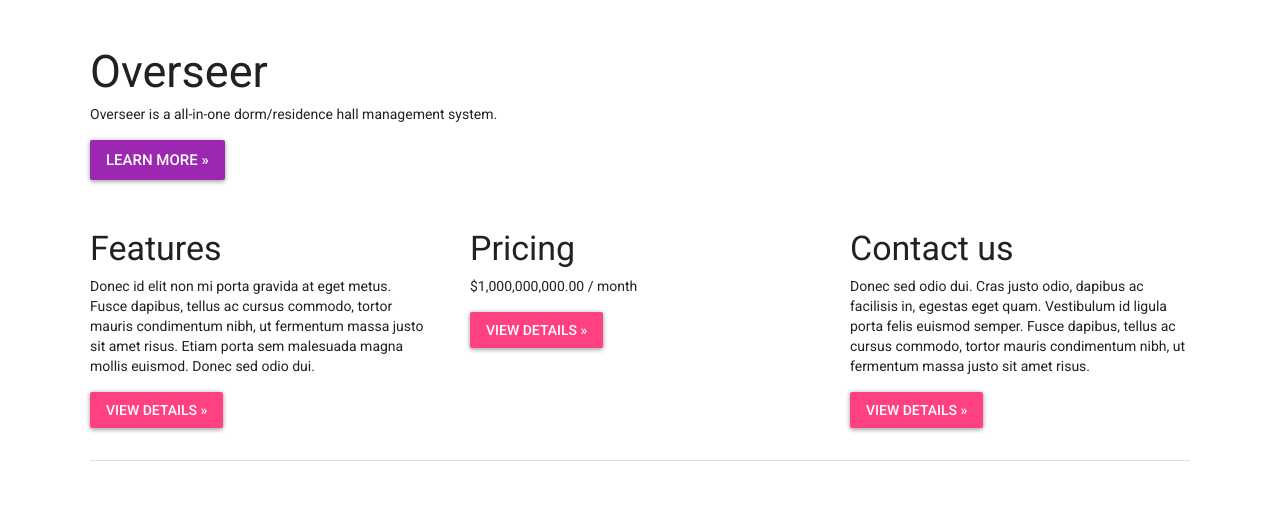
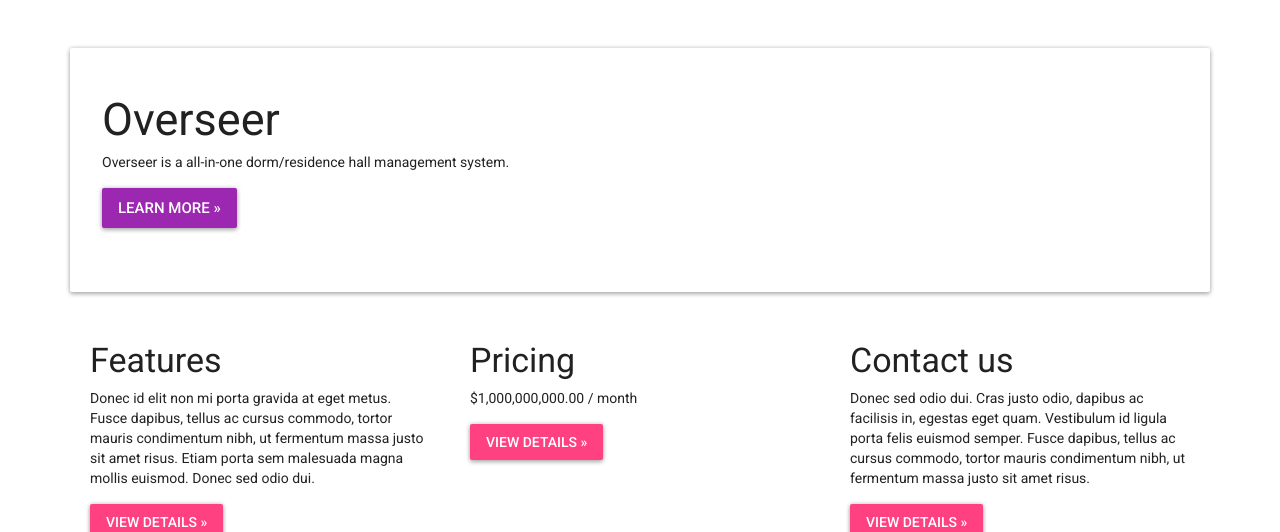
Before and after one commit to azy2/Overseer, a Flask app: page / in a window 1280 px wide. Shown: the part 56-588 px from the top of the page. Run offline with Flask 2, Linux system fonts and the light colour scheme; parts of the project's set-up code (start-up, migrations or seed data) failed here and were passed over; some libraries are stand-ins or nearby versions.

Commit message:
Small style change on index.html

```diff
--- a/ovs/templates/index.html
+++ b/ovs/templates/index.html
@@ -2,7 +2,7 @@
 {% block title %}Overseer{% endblock %}
 
 {% block content %}
-        <div class="container mt-5">
+        <div class="container mt-5 jumbotron">
             <h1 class="display-3">Overseer</h1>
             <p>Overseer is a all-in-one dorm/residence hall management system.</p>
             <p><a class="btn btn-primary btn-lg" href="#" role="button">Learn more &raquo;</a></p>
```
